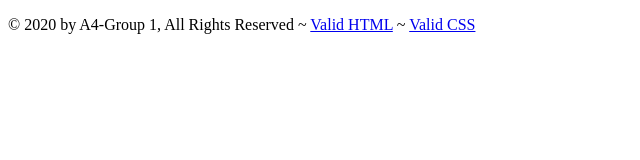
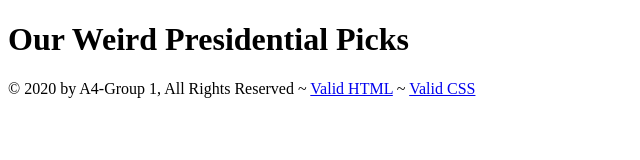
Before and after one commit to catclops/IT115-3185-A4-G1, a plain HTML site: page index.html in a window 1280 px wide. Shown: the whole page, without its empty margins (0-640 px from the left). Drawn offline with Linux system fonts and the light colour scheme.

Commit message:
adds working introduction to index.html
Please change the introduction <h1> tag if you find something better to put there!

```diff
--- a/index.html
+++ b/index.html
@@ -4,7 +4,7 @@
         <title>A4-Group 1</title>
         <meta charset="utf-8" />
         <meta name="robots" content="noindex,nofollow"/>
-        <!-- START Styles Here -->
+        <h1>Our Weird Presidential Picks</h1>
         <style>
         </style>
         <!-- End Styles Here  -->
```
